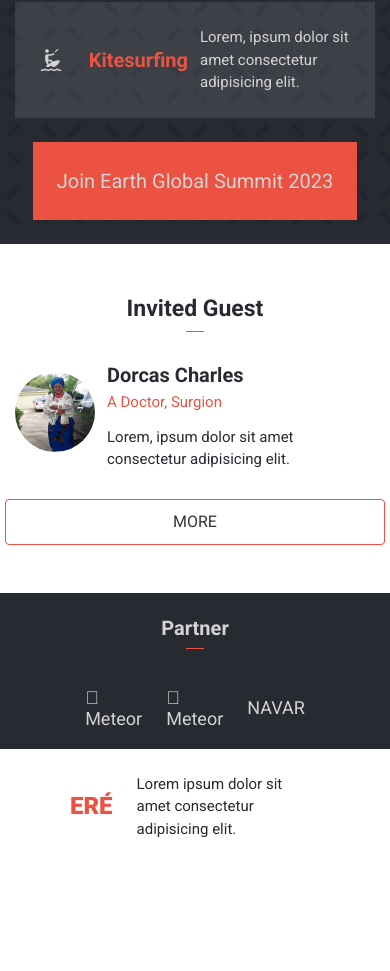
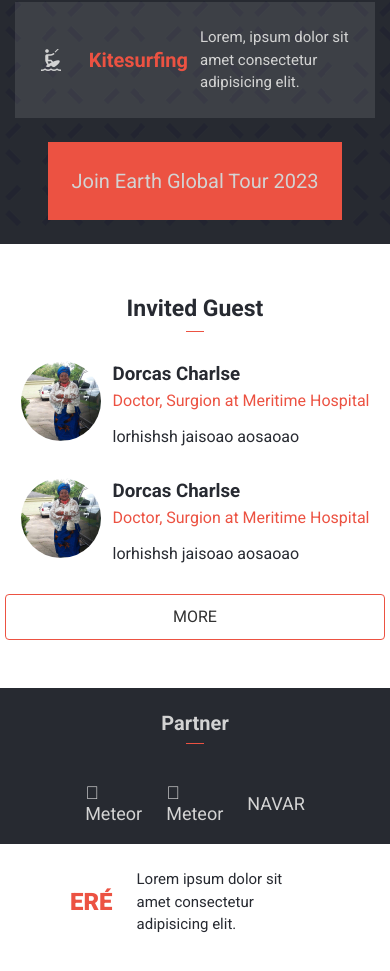
Before and after one commit to sagieramos/Capstone, a website: page index.html in a window 390 px wide. Shown: the part 971-1942 px from the top of the page. Before the commit the page ends 1865 px from the top, so only its background shows below. Drawn offline with nearby package versions, Linux system fonts and the light colour scheme; a web font is replaced by a local one.

Commit message:
mobile completed

```diff
--- a/css/aboutMobile.css
+++ b/css/aboutMobile.css
@@ -8,6 +8,10 @@
 .greetings {
   margin: 0 auto;
   margin-bottom: 8px;
+}
+
+.contact {
+  margin: 0 auto;
 }
 
 .contact p {
@@ -87,7 +91,6 @@ main {
   border: 1px solid var(--c-gray);
 }
 
-
 .ccc p {
   border-top: 1px solid var(--c-gray);
   border-bottom: 1px solid var(--c-gray);
@@ -95,6 +98,7 @@ main {
   margin: 0 auto;
   font-size: 11px;
 }
+
 .ccc {
   max-width: 150px;
 }
--- a/css/mobile.css
+++ b/css/mobile.css
@@ -13,7 +13,6 @@
   background-size: contain;
   padding-top: 40px;
 }
-
 
 .main-header {
   width: 100%;
@@ -248,7 +247,6 @@
   display: flex;
   flex-direction: column;
   gap: 12px;
-
 }
 
 .speaker-title {
@@ -264,7 +262,7 @@
 .more-less {
   background-color: #fff;
   width: 380px;
-  color:#333;
+  color: #333;
   border: 1px solid var(--c-red);
   border-radius: 4px;
   padding: 10px 20px;
@@ -297,3 +295,7 @@
   font-size: 23px;
   line-height: 1.5;
 }
+
+.logo-font {
+  font-size: 23px;
+}
--- a/index.html
+++ b/index.html
@@ -35,7 +35,7 @@
                         </span>
                     </nav>
                 </aside>
-                <div class="logo logo-free">ERÉ</div>
+                <div class="logo logo-free logo-font">ERÉ</div>
             </section>
             <section class="header-intro">
                 <h1 class="greetings mm-txt">"Who has created these things!"</h1>
@@ -97,7 +97,7 @@
                     </p>
                 </article>
             </section>
-            <h2 class="summit mm-txt">Join Earth Global Summit 2023</h2>
+            <h2 class="summit mm-txt">Join Earth Global Tour 2023</h2>
         </section>
         <!-- End of main program -->
         <section class="features-hero">
@@ -105,19 +105,6 @@
                 <h2 class="line xm-txt">Invited Guest</h2>
             </header>
             <ul class="features">
-                <li class="feature">
-                    <span class="dp">
-                        <img class="speaker-img" src="./assets/speekers/IMG-0235.JPG" alt="speaker">
-                    </span>
-                    <span class="speaker-details">
-                        <div class="speaker">
-                            <h3 class="speaker-name mm-txt">Dorcas Charles</h3>
-                            <p class="speaker-title sm-txt">A Doctor, Surgion</p>
-                        </div>
-                        <p class="sm-txt">
-                            Lorem, ipsum dolor sit amet consectetur adipisicing elit.
-                    </span>
-                </li>
             </ul>
             <div class="more-less"></div>
         </section>
--- a/js/script.js
+++ b/js/script.js
@@ -1,5 +1,59 @@
-// Get the necessary elements
+
+invitedGuest = [
+  {
+    dp: './assets/speekers/IMG-0235.JPG',
+    name: 'Dorcas Charlse',
+    title: 'Doctor, Surgion at Meritime Hospital',
+    about: 'lorhishsh jaisoao aosaoao'
+  },
+  {
+    dp: './assets/speekers/IMG-0235.JPG',
+    name: 'Dorcas Charlse',
+    title: 'Doctor, Surgion at Meritime Hospital',
+    about: 'lorhishsh jaisoao aosaoao'
+  },
+  {
+    dp: './assets/speekers/IMG-0235.JPG',
+    name: 'Dorcas Charlse',
+    title: 'Doctor, Surgion at Meritime Hospital',
+    about: 'lorhishsh jaisoao aosaoao'
+  },
+  {
+    dp: './assets/speekers/IMG-0235.JPG',
+    name: 'Dorcas Charlse',
+    title: 'Doctor, Surgion at Meritime Hospital',
+    about: 'lorhishsh jaisoao aosaoao'
+  }
+]
+
+
+// Get the features container element
 const featuresContainer = document.querySelector('.features');
+
+// Loop through the featureData array
+invitedGuest.forEach((invitedGuest) => {
+  // Create the feature element
+  const featureElement = document.createElement('li');
+  featureElement.classList.add('feature');
+
+  // Build the HTML content for the feature
+  featureElement.innerHTML = `
+    <span class="dp">
+      <img class="speaker-img" src="${invitedGuest.dp}" alt="speaker">
+    </span>
+    <span class="speaker-details">
+      <div class="speaker">
+        <h3 class="speaker-name">${invitedGuest.name}</h3>
+        <p class="speaker-title">${invitedGuest.title}</p>
+      </div>
+      <p class="speaker-paragraph">${invitedGuest.about}</p>
+    </span>
+  `;
+
+  // Append the feature element to the features container
+  featuresContainer.appendChild(featureElement);
+});
+
 const moreLessButton = document.querySelector('.more-less');
 
 // Define the number of initially visible features and the toggle state
```
Also changed, not shown: pages/about.html (+1 -1 lines). Lines whose indentation alone changed are shown as unchanged.
